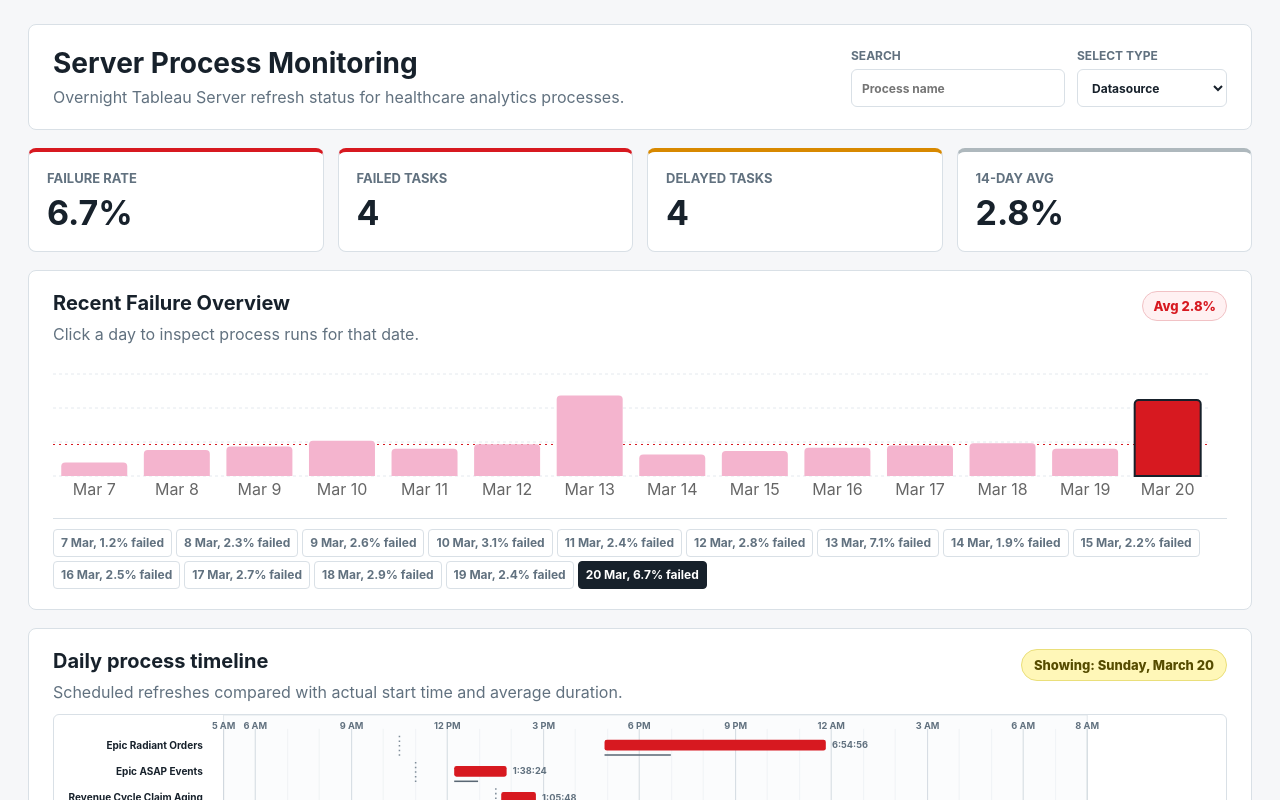
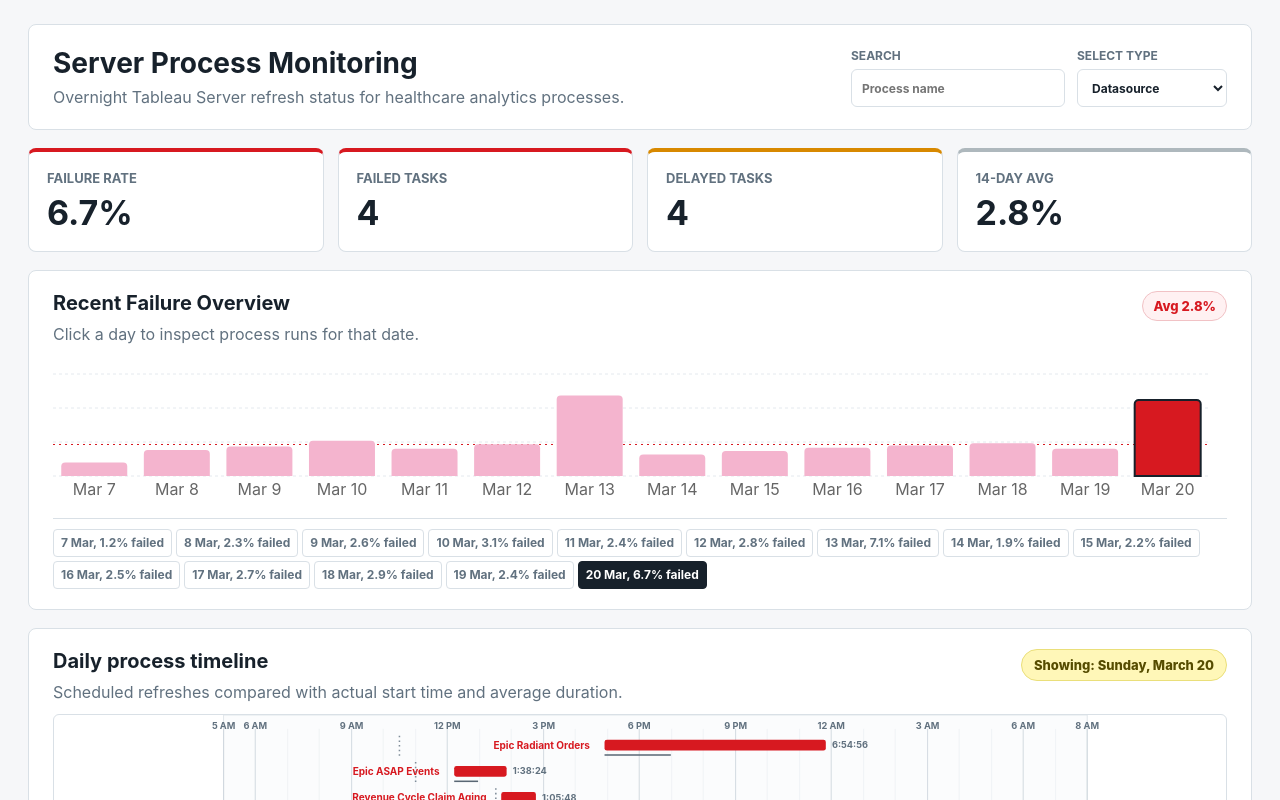
Before and after one commit to nguyenlamnghia/Data_Visualization_Server_Process_Monitoring, a React (Vite) app: page / in a window 1280 px wide. Shown: the top 800 px of the page. Built offline with nearby package versions, Linux system fonts and the light colour scheme.

Commit message:
fix: label gantt bars beside the bar like the original

```diff
--- a/src/components/ProcessTimeline.tsx
+++ b/src/components/ProcessTimeline.tsx
@@ -119,10 +119,15 @@ export function ProcessTimeline({
                 onMouseEnter={() => setHoveredProcessId(run.id)}
                 onMouseLeave={() => setHoveredProcessId(null)}
               >
-                <foreignObject x="0" y={y - 11} width={chartLeft - 18} height="28">
+                <foreignObject
+                  x="0"
+                  y={y - 11}
+                  width={Math.max(120, actualX - 10)}
+                  height="28"
+                >
                   <button
                     type="button"
-                    className="timeline-label"
+                    className={failed ? 'timeline-label failed' : 'timeline-label'}
                     aria-pressed={selected}
                     onClick={() => onSelectProcess(run)}
                   >
--- a/src/styles.css
+++ b/src/styles.css
@@ -288,6 +288,10 @@ select {
   width: 100%;
 }
 
+.timeline-label.failed {
+  color: var(--danger);
+}
+
 .timeline-label:hover,
 .timeline-label:focus-visible,
 .timeline-label[aria-pressed="true"] {
```
